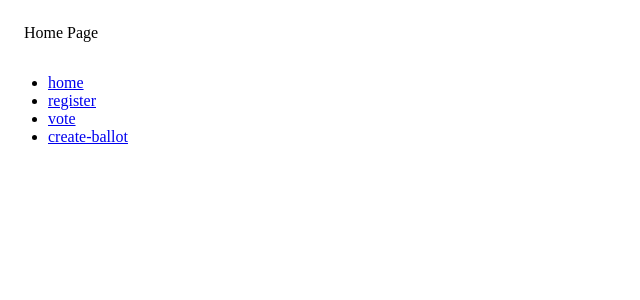
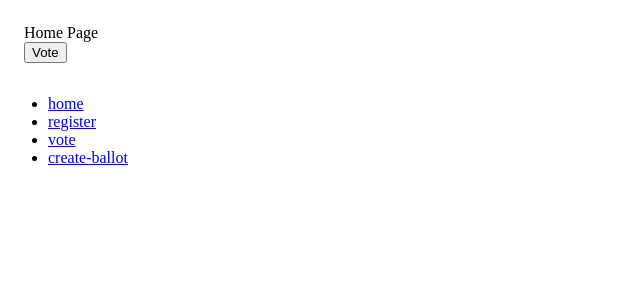
Before and after one commit to abdihashii/hbk-bootcamp-project, a React (Create React App) app in the folder voting-tool/: page / in a window 1280 px wide. Shown: the top 300 px of the page, without its empty margins (0-640 px from the left). Built offline with nearby package versions, Linux system fonts and the light colour scheme.

Commit message:
Adding vote button to homepage

```diff
--- a/voting-tool/src/components/common/home.js
+++ b/voting-tool/src/components/common/home.js
@@ -1,8 +1,16 @@
 import React from 'react';
 
 const Home = () => {
+
+  const openVote = () => window.location.href = '/#/vote';
+
   return (
-    <div>Home Page</div>
+    <div>
+      <div>
+        Home Page
+      </div>
+        <button type="button" onClick={openVote}>Vote</button>
+    </div>
   );
 };
 
```
